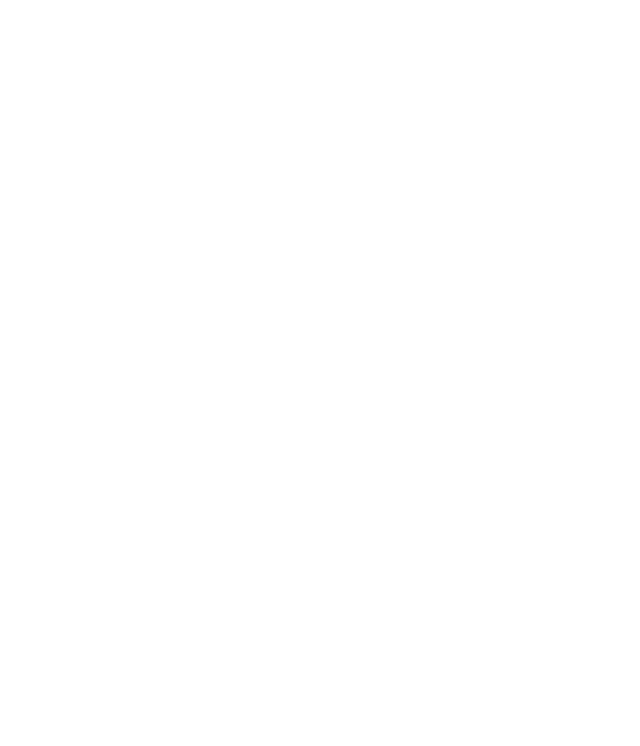
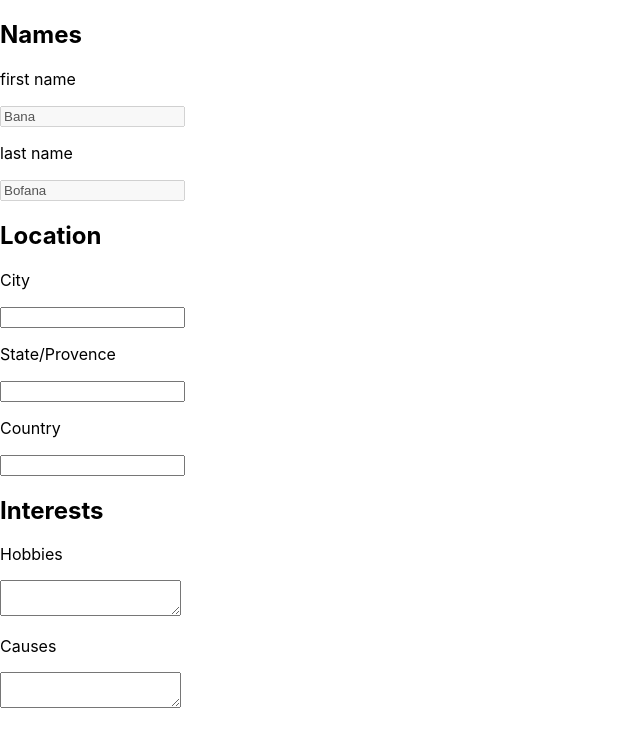
Before and after one commit to luczorce/ufp-app, a Vue app: page /#/ in a window 1280 px wide. Shown: the top 746 px of the page, without its empty margins (0-640 px from the left). Built offline with nearby package versions, Linux system fonts and the light colour scheme.

Commit message:
add a small subset of items to the IdentityForm

```diff
--- /dev/null
+++ b/src/components/IdentityForm.vue
@@ -0,0 +1,59 @@
+<template>
+  <form>
+    <section>
+      <h2>Names</h2>
+
+      <label>
+        <p>first name</p>
+        <input type="text" name="firstName" value="Bana" disabled class="disabled-but-bright">
+      </label>
+
+      <label>
+        <p>last name</p>
+        <input type="text" name="lastName" value="Bofana" disabled class="disabled-but-bright">
+      </label>
+    </section>
+
+    <section>
+      <h2>Location</h2>
+
+      <label>
+        <p>City</p>
+        <input type="text" name="city">
+      </label>
+
+      <label>
+        <p>State/Provence</p>
+        <input type="text" name="state">
+      </label>
+
+      <label>
+        <p>Country</p>
+        <input type="text" name="country">
+      </label>
+    </section>
+
+    <section>
+      <h2>Interests</h2>
+
+      <label>
+        <p>Hobbies</p>
+        <textarea name="hobbies"></textarea>
+      </label>
+
+      <label>
+        <p>Causes</p>
+        <textarea name="causes"></textarea>
+      </label>
+    </section>
+  </form>
+</template>
+
+<script>
+export default {
+  name: 'IdentityForm'
+}
+</script>
+
+<style>
+</style>
--- a/src/views/Home.vue
+++ b/src/views/Home.vue
@@ -1,16 +1,16 @@
 <template>
   <div class="page home-page">
-
+    <identity-form />
   </div>
 </template>
 
 <script>
-// import HelloWorld from '@/components/HelloWorld.vue'
+import IdentityForm from '@/components/IdentityForm.vue'
 
 export default {
   name: 'home',
   components: {
-    // HelloWorld
+    IdentityForm
   }
 }
 </script>
```
